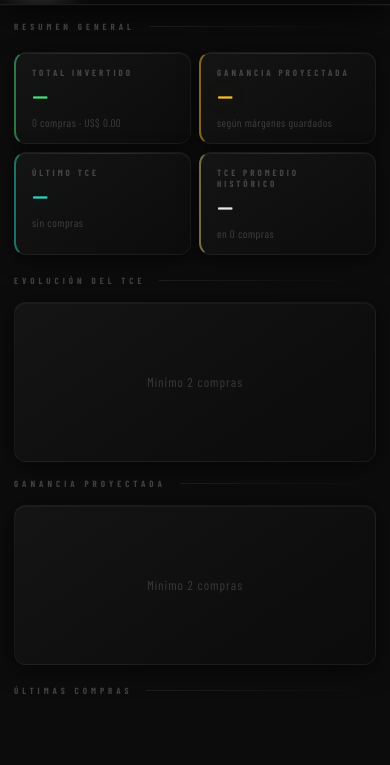
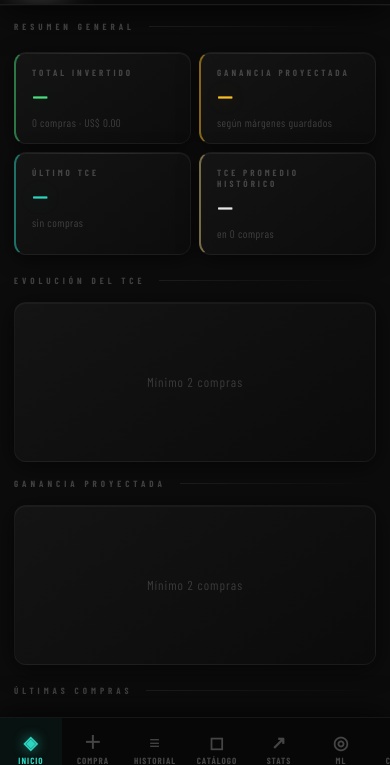
Before and after one commit to sebastiantobaress23-ai/TBRTOOLSMANAGER-, a plain HTML site: page index.html in a window 390 px wide. Shown: the part 63-828 px from the top of the page. Drawn offline with nearby package versions, Linux system fonts and the light colour scheme; no server answers; a web font is replaced by a local one.

Commit message:
Update index.html

```diff
--- a/index.html
+++ b/index.html
@@ -110,23 +110,27 @@ html.light tbody tr:nth-child(even){background:rgba(0,0,0,.02)}
   z-index:9999;
   align-items:stretch;
   box-shadow:0 -4px 32px rgba(0,0,0,.7);
-  /* iOS safe area */
+  overflow-x:auto;
+  overflow-y:hidden;
+  scrollbar-width:none;
+  -webkit-overflow-scrolling:touch;
   padding-bottom:env(safe-area-inset-bottom,0px);
   height:calc(64px + env(safe-area-inset-bottom,0px));
 }
+.mob-nav::-webkit-scrollbar{display:none}
 .mob-tab{
-  flex:1;display:flex;flex-direction:column;align-items:center;justify-content:center;
-  gap:3px;cursor:pointer;padding:6px 0;
-  font-family:'Barlow Condensed',sans-serif;font-size:9px;font-weight:700;letter-spacing:1.5px;
+  flex:0 0 auto;min-width:62px;display:flex;flex-direction:column;align-items:center;justify-content:center;
+  gap:3px;cursor:pointer;padding:6px 8px;
+  font-family:'Barlow Condensed',sans-serif;font-size:9px;font-weight:700;letter-spacing:1px;
   text-transform:uppercase;color:rgba(255,255,255,.25);transition:all .15s;border:none;background:transparent;
-  -webkit-tap-highlight-color:transparent;min-width:0;
-}
-.mob-tab .mob-icon{font-size:20px;line-height:1;margin-bottom:1px}
+  -webkit-tap-highlight-color:transparent;
+}
+.mob-tab .mob-icon{font-size:18px;line-height:1;margin-bottom:1px}
 .mob-tab.on{color:var(--us)}
 .mob-tab.on .mob-icon{filter:drop-shadow(0 0 6px rgba(45,212,191,.6))}
 html.light .mob-nav{background:rgba(255,255,255,.98);border-top-color:var(--b2)}
 /* Media query AFTER the base rule so it correctly overrides */
-@media screen and (max-width:640px){
+@media screen and (max-width:768px){
   .nav{display:none!important}
   .mob-nav{display:flex!important}
   body{padding-bottom:calc(64px + env(safe-area-inset-bottom,0px))}
@@ -619,6 +623,19 @@ footer{border-top:1px solid var(--b1);padding:13px 32px;display:flex;justify-con
   <div class="tab"     data-p="competencia" onclick="navigate('competencia')">Competencia</div>
   <div class="tab"     data-p="orden"       onclick="navigate('orden')">Orden de Compra</div>
   <div class="tab"     data-p="config"      onclick="navigate('config')">Config</div>
+</nav>
+
+<!-- MOBILE BOTTOM NAV -->
+<nav class="mob-nav" id="mob-nav">
+  <button class="mob-tab" data-p="dashboard"  onclick="navigate('dashboard')"><span class="mob-icon">◈</span>Inicio</button>
+  <button class="mob-tab" data-p="compra"     onclick="navigate('compra')"><span class="mob-icon">＋</span>Compra</button>
+  <button class="mob-tab" data-p="historial"  onclick="navigate('historial')"><span class="mob-icon">≡</span>Historial</button>
+  <button class="mob-tab" data-p="catalogo"   onclick="navigate('catalogo')"><span class="mob-icon">◻</span>Catálogo</button>
+  <button class="mob-tab" data-p="stats"      onclick="navigate('stats')"><span class="mob-icon">↗</span>Stats</button>
+  <button class="mob-tab" data-p="publicar"   onclick="navigate('publicar')"><span class="mob-icon">◎</span>ML</button>
+  <button class="mob-tab" data-p="competencia" onclick="navigate('competencia')"><span class="mob-icon">⚡</span>Compet.</button>
+  <button class="mob-tab" data-p="orden"      onclick="navigate('orden')"><span class="mob-icon">📋</span>OC</button>
+  <button class="mob-tab" data-p="config"     onclick="navigate('config')"><span class="mob-icon">⚙</span>Config</button>
 </nav>
 
 <div id="app"></div>
@@ -2034,7 +2051,7 @@ function pgConfig() {
     <div class="mbox">
       <div class="mhdr"><span id="conf-title">Nueva configuración</span><button class="btn-rm" onclick="closeConf()">✕</button></div>
       <div class="mbody">
-        <div><label class="fl">Nombre del proveedor</label><div class="iw"><input type="text" id="cm-name" placeholder="Nombre del proveedor"></div></div>
+        <div><label class="fl">Nombre del proveedor</label><div class="iw"><input type="text" id="cm-name" placeholder="Paraguay · Importador A"></div></div>
         <div><label class="fl">Modo de pago</label><div class="iw"><select id="cm-mode" onchange="toggleCmMode()">
           <option value="usdt">💱 USDT — Pagás en crypto (proveedor cotiza en USD)</option>
           <option value="pesos">💵 Pesos + USD — Proveedor en USD, pagás en pesos</option>
@@ -2043,7 +2060,7 @@ function pgConfig() {
         <div id="cm-precio-wrap"><label class="fl" id="cm-precio-lbl">Precio base (ARS)</label><div class="iw"><span class="ipre">ARS</span><input type="number" id="cm-precio" value="1405" step="1"></div></div>
         <div id="cm-spread-wrap"><label class="fl">Spread USD → USDT</label><div class="iw"><input type="number" id="cm-spread" value="6" step="0.5"><span class="isuf">%</span></div></div>
         <div><label class="fl">Comisión intermediario</label><div class="iw"><input type="number" id="cm-comint" value="20" step="0.5"><span class="isuf">%</span></div></div>
-        <div><label class="fl">Costo de envio</label><div class="iw"><span class="ipre">ARS</span><input type="number" id="cm-flete" value="62000" step="1000"></div></div>
+        <div><label class="fl">Flete Paraguay → Argentina</label><div class="iw"><span class="ipre">ARS</span><input type="number" id="cm-flete" value="62000" step="1000"></div></div>
         <div><label class="fl">Comisión de red (Tron / USDT)</label><div class="iw"><input type="number" id="cm-netfee" value="1.3" step="0.1" min="0"><span class="isuf">USDT</span></div><div class="hint">Fee fija por transacción en blockchain (ej: 1.30 USDT en Tron).</div></div>
         <div><label class="fl">Comisión ML</label><div class="iw"><input type="number" id="cm-mlcom" value="16" step="0.5"><span class="isuf">%</span></div></div>
         <div><label class="fl">Envío ML (default por producto)</label><div class="iw"><span class="ipre">ARS</span><input type="number" id="cm-mlenv" value="7500" step="500"></div></div>
@@ -2497,8 +2514,8 @@ window.onload = function() {
   // Inicializar defaults si no existen
   if (!DB.get('configs')) {
     const id=uid();
-    DB.set('configs',[{id,name:'Default',precio:0,spread:0,comInt:0,flete:0,mlCom:0,mlEnv:0,mode:'usdt',netFee:1.3,bonifications:[]}]);
-    DB.set('settings',{marginAlert:20,activeConfig:id});
+    DB.set('configs',[{id,name:'Paraguay · Default',precio:1405,spread:5,comInt:20,flete:62000,mlCom:16,mlEnv:7500,mode:'usdt',netFee:1.3,bonifications:[]}]);
+    DB.set('settings',{marginAlert:15,activeConfig:id});
   }
   if (!DB.get('empresa')) {
     DB.set('empresa',{razonSocial:'Alexis Sebastián Tobares',cuit:'20-43069752-9',domicilio:'Comandante Salas 38, Depto. 3',condIVA:'Monotributo',tel:'2604375765',email:'tbrtoolsoficial@gmail.com'});
@@ -2506,10 +2523,14 @@ window.onload = function() {
   initTheme();
   initCompact();
   // Force mobile nav visibility on small screens (iOS Safari fix)
-  if (window.innerWidth <= 640 || screen.width <= 640) {
+  // !important no funciona en inline styles via JS, usar setProperty
+  if (window.innerWidth <= 768 || screen.width <= 768) {
     const mn = document.getElementById('mob-nav');
-    if (mn) mn.style.cssText += ';display:flex!important';
-    const dn = document.querySelector('.nav');
+    if (mn) {
+      document.body.appendChild(mn); // mover al final del body (fix iOS fixed positioning)
+      mn.style.setProperty('display','flex','important');
+    }
+    const dn = document.querySelector('nav.nav');
     if (dn) dn.style.display = 'none';
   }
   navigate('dashboard');
```
